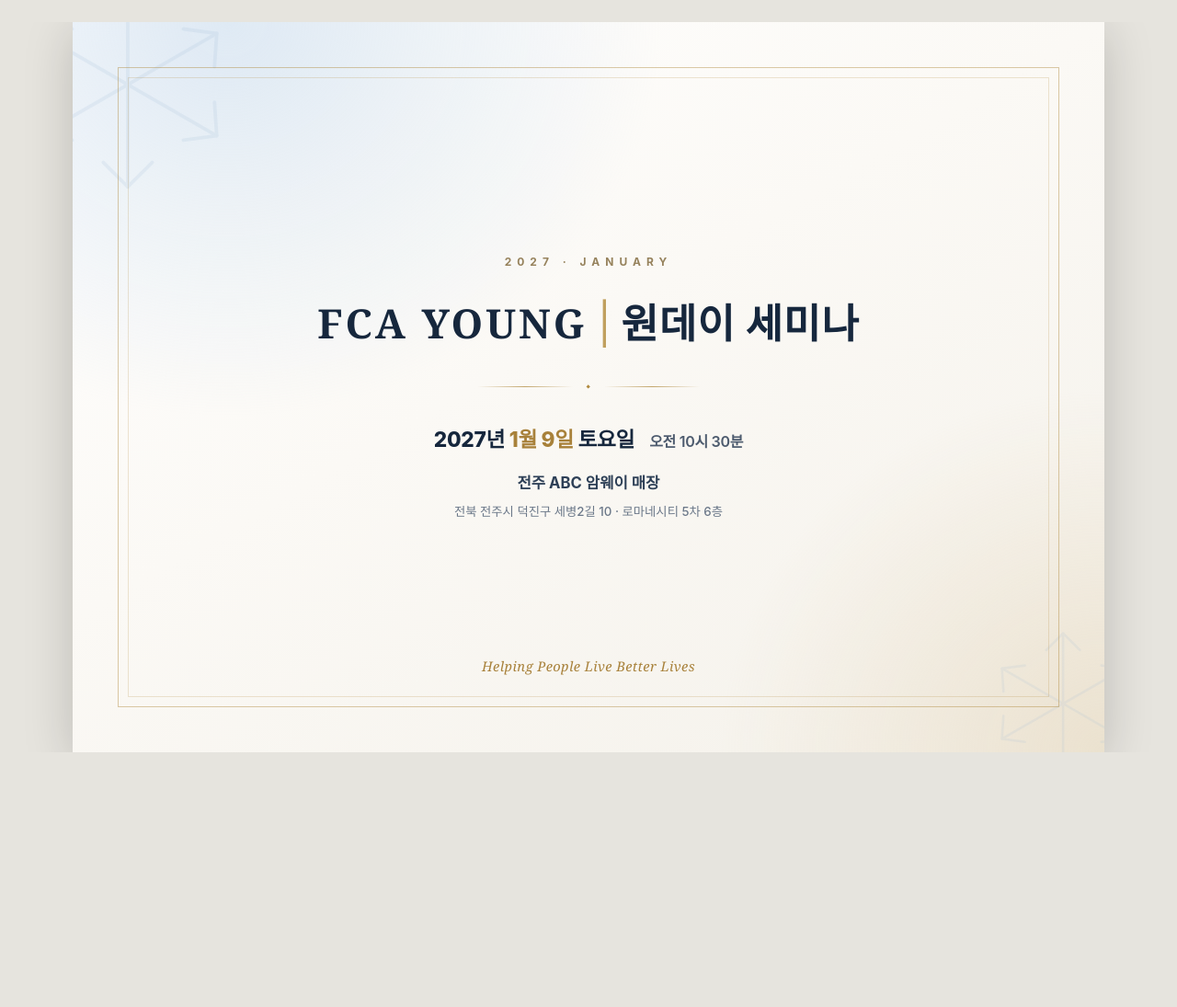
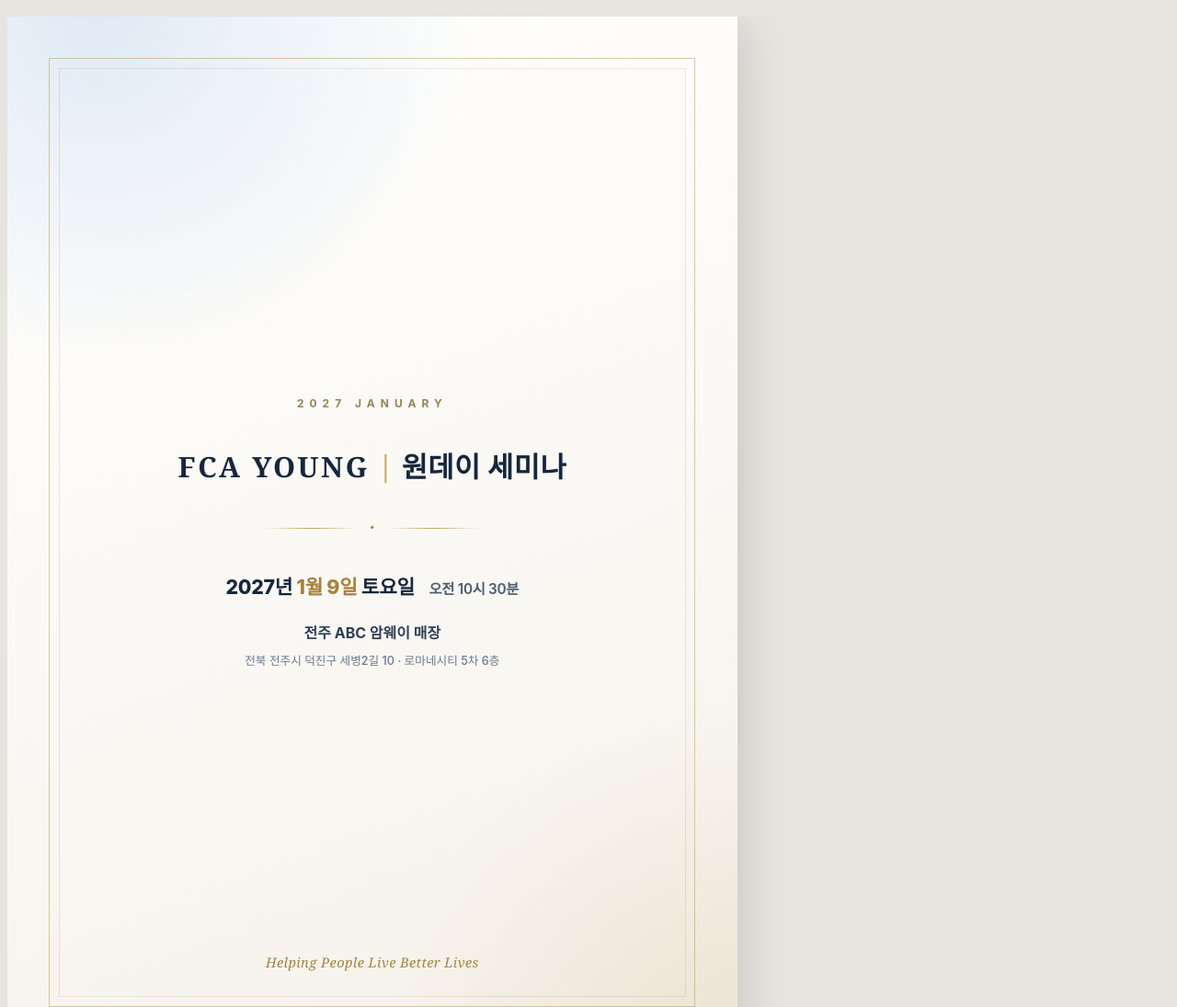
Before and after one commit to dreamfca2019-lgtm/galaga, a plain HTML site: page osr/poster.html in a window 1280 px wide. Shown: the top 1095 px of the page at 92% size. Before the commit the page ends 842 px from the top, so only its background shows below. Drawn offline with Linux system fonts and the light colour scheme.

Commit message:
Poster: portrait, horizontal text, fit to screen

```diff
--- a/osr/poster.html
+++ b/osr/poster.html
@@ -5,75 +5,68 @@
 <meta name="viewport" content="width=device-width, initial-scale=1.0">
 <title>FCA YOUNG 원데이 세미나 · 전주 ABC</title>
 <style>
-  @page{size:A4 landscape; margin:0;}
+  @page{size:A4 portrait; margin:0;}
   *{box-sizing:border-box; margin:0; padding:0;}
+  html,body{width:100%;}
   body{
-    background:#e6e4de; font-family:-apple-system,BlinkMacSystemFont,"Apple SD Gothic Neo","Malgun Gothic",sans-serif;
-    display:flex; justify-content:center; align-items:flex-start; padding:24px 10px; margin:0;
+    background:#e6e4de; margin:0; padding:18px 8px;
+    font-family:-apple-system,BlinkMacSystemFont,"Apple SD Gothic Neo","Malgun Gothic",sans-serif;
+    display:flex; justify-content:center; align-items:flex-start;
   }
-  .stage{display:flex; justify-content:center; align-items:flex-start; width:100%; overflow:hidden;}
+  .stage{display:flex; justify-content:flex-start; align-items:flex-start; width:100%; overflow:hidden;}
+
   .poster{
-    width:297mm; height:210mm; flex:0 0 auto; transform-origin:top center; position:relative; overflow:hidden; color:#16273d;
+    width:210mm; height:297mm; flex:0 0 auto; transform-origin:top left; position:relative;
+    overflow:hidden; color:#16273d; display:flex; padding:12mm;
     background:
-      radial-gradient(70% 90% at 15% 0%, rgba(196,216,236,.55) 0%, rgba(196,216,236,0) 60%),
-      radial-gradient(60% 80% at 100% 100%, rgba(226,210,180,.5) 0%, rgba(226,210,180,0) 62%),
-      linear-gradient(150deg,#ffffff 0%,#fbf9f5 45%,#f4f1ea 100%);
-    box-shadow:0 10px 50px rgba(0,0,0,.18);
-    display:flex; padding:13mm;
+      radial-gradient(85% 55% at 12% 0%, rgba(198,218,238,.55) 0%, rgba(198,218,238,0) 62%),
+      radial-gradient(75% 50% at 100% 100%, rgba(228,213,185,.5) 0%, rgba(228,213,185,0) 64%),
+      linear-gradient(160deg,#ffffff 0%,#fbf9f5 48%,#f4f1ea 100%);
+    box-shadow:0 10px 50px rgba(0,0,0,.16);
   }
   .frame{
     flex:1; border:0.35mm solid rgba(176,138,62,.45);
     display:flex; flex-direction:column; align-items:center; justify-content:center;
-    padding:16mm 20mm; position:relative;
+    padding:20mm 16mm; position:relative; text-align:center;
   }
   .frame::before{
-    content:""; position:absolute; inset:2.6mm; border:0.2mm solid rgba(176,138,62,.22); pointer-events:none;
+    content:""; position:absolute; inset:2.6mm; border:0.2mm solid rgba(176,138,62,.2); pointer-events:none;
   }
-
-  /* 은은한 눈 결정 */
-  .flake{position:absolute; color:#9dbad6; pointer-events:none;}
-  .flake.a{width:64mm; height:64mm; left:-16mm; top:-14mm; opacity:.16;}
-  .flake.b{width:44mm; height:44mm; right:-10mm; bottom:-8mm; opacity:.14;}
 
   .kicker{
     font-size:9pt; letter-spacing:6px; color:#96825c; font-weight:700; text-transform:uppercase;
+    white-space:nowrap;
   }
+
   .title{
-    margin-top:9mm; font-size:33pt; font-weight:800; letter-spacing:-0.6px; line-height:1.15;
-    text-align:center; white-space:nowrap;
+    margin-top:11mm; font-size:23pt; font-weight:800; line-height:1.25; letter-spacing:-0.2px;
+    white-space:nowrap;
   }
-  .title .en{font-family:Georgia,"Times New Roman",serif; letter-spacing:3px; font-weight:700;}
-  .title .sep{color:#c0a05e; font-weight:400; margin:0 3mm;}
-  .title .kr{letter-spacing:1px;}
+  .title .en{font-family:Georgia,"Times New Roman",serif; letter-spacing:2.5px; font-weight:700;}
+  .title .sep{color:#c3a568; font-weight:400; margin:0 3.5mm; font-size:0.85em;}
+  .title .kr{letter-spacing:0.5px;}
 
-  .divider{display:flex; align-items:center; gap:4mm; width:64mm; margin:11mm 0 10mm;}
-  .divider i{height:0.3mm; flex:1; background:linear-gradient(90deg, rgba(176,138,62,0), rgba(176,138,62,.75), rgba(176,138,62,0));}
+  .divider{display:flex; align-items:center; gap:4mm; width:62mm; margin:12mm 0;}
+  .divider i{height:0.3mm; flex:1; background:linear-gradient(90deg, rgba(176,138,62,0), rgba(176,138,62,.8), rgba(176,138,62,0));}
   .divider b{width:3.4px; height:3.4px; background:#b08a3e; transform:rotate(45deg);}
 
-  .info{text-align:center;}
-  .info .date{
-    font-size:17pt; font-weight:800; letter-spacing:-0.3px; color:#16273d;
-  }
+  .info{white-space:nowrap;}
+  .info .date{font-size:16pt; font-weight:800; letter-spacing:-0.3px;}
   .info .date span{color:#a8813a;}
-  .info .date small{font-size:12pt; font-weight:600; color:#4d5b6e; margin-left:3mm;}
-  .info .place{
-    margin-top:5mm; font-size:12.5pt; font-weight:700; color:#2d3f56;
-  }
-  .info .place .bar{color:#cbb894; margin:0 3mm;}
-  .info .addr{
-    margin-top:2.5mm; font-size:10pt; font-weight:500; color:#6b7889; letter-spacing:0;
-  }
+  .info .date small{font-size:11.5pt; font-weight:600; color:#4d5b6e; margin-left:3mm;}
+  .info .place{margin-top:6mm; font-size:12pt; font-weight:700; color:#2d3f56;}
+  .info .addr{margin-top:2.5mm; font-size:9.5pt; font-weight:500; color:#6b7889;}
 
   .slogan{
-    position:absolute; left:0; right:0; bottom:9mm; text-align:center;
+    position:absolute; left:0; right:0; bottom:10mm; text-align:center;
     font-family:Georgia,"Times New Roman",serif; font-style:italic; font-size:11pt;
-    color:#a8813a; letter-spacing:.4px;
+    color:#a8813a; letter-spacing:.4px; white-space:nowrap;
   }
 
   @media print{
     body{background:#fff; padding:0; display:block;}
     .stage{display:block; overflow:visible;}
-    .poster{box-shadow:none; transform:none !important;}
+    .poster{box-shadow:none; transform:none !important; margin:0;}
     *{-webkit-print-color-adjust:exact; print-color-adjust:exact;}
   }
 </style>
@@ -81,21 +74,9 @@
 <body>
 <div class="stage">
 <div class="poster" id="poster">
-
-  <svg class="flake a" viewBox="0 0 100 100" fill="none" stroke="currentColor" stroke-width="1.6" stroke-linecap="round">
-    <path d="M50 4V96"/><path d="M50 4 39 15M50 4l11 11"/><path d="M50 96 39 85M50 96l11-11"/>
-    <path d="M10 27 90 73"/><path d="M10 27l1 15M10 27l15-2"/><path d="M90 73l-1-15M90 73l-15 2"/>
-    <path d="M90 27 10 73"/><path d="M90 27l-1 15M90 27l-15-2"/><path d="M10 73l1-15M10 73l15 2"/>
-  </svg>
-  <svg class="flake b" viewBox="0 0 100 100" fill="none" stroke="currentColor" stroke-width="1.6" stroke-linecap="round">
-    <path d="M50 4V96"/><path d="M50 4 39 15M50 4l11 11"/><path d="M50 96 39 85M50 96l11-11"/>
-    <path d="M10 27 90 73"/><path d="M10 27l1 15M10 27l15-2"/><path d="M90 73l-1-15M90 73l-15 2"/>
-    <path d="M90 27 10 73"/><path d="M90 27l-1 15M90 27l-15-2"/><path d="M10 73l1-15M10 73l15 2"/>
-  </svg>
-
   <div class="frame">
 
-    <div class="kicker">2027 · January</div>
+    <div class="kicker">2027 January</div>
 
     <h1 class="title">
       <span class="en">FCA YOUNG</span><span class="sep">|</span><span class="kr">원데이 세미나</span>
@@ -117,24 +98,23 @@
 <script>
   function fit(){
     var p = document.getElementById("poster");
+    if(!p) return;
     var stage = p.parentNode;
     p.style.transform = "none";
     stage.style.height = "auto";
     var w = p.offsetWidth, h = p.offsetHeight;
-    var avail = Math.min(window.innerWidth - 16, w);
+    var avail = Math.min(window.innerWidth - 20, w);
     var s = Math.min(1, avail / w);
     if(s < 1){
       p.style.transform = "scale(" + s + ")";
       stage.style.height = (h * s) + "px";
-    } else {
-      stage.style.height = "auto";
     }
   }
   window.addEventListener("resize", fit);
-  window.addEventListener("orientationchange", function(){ setTimeout(fit, 120); });
+  window.addEventListener("orientationchange", function(){ setTimeout(fit, 150); });
   window.addEventListener("load", fit);
   fit();
-  setTimeout(fit, 60);
+  setTimeout(fit, 80);
 </script>
 </body>
 </html>
```
